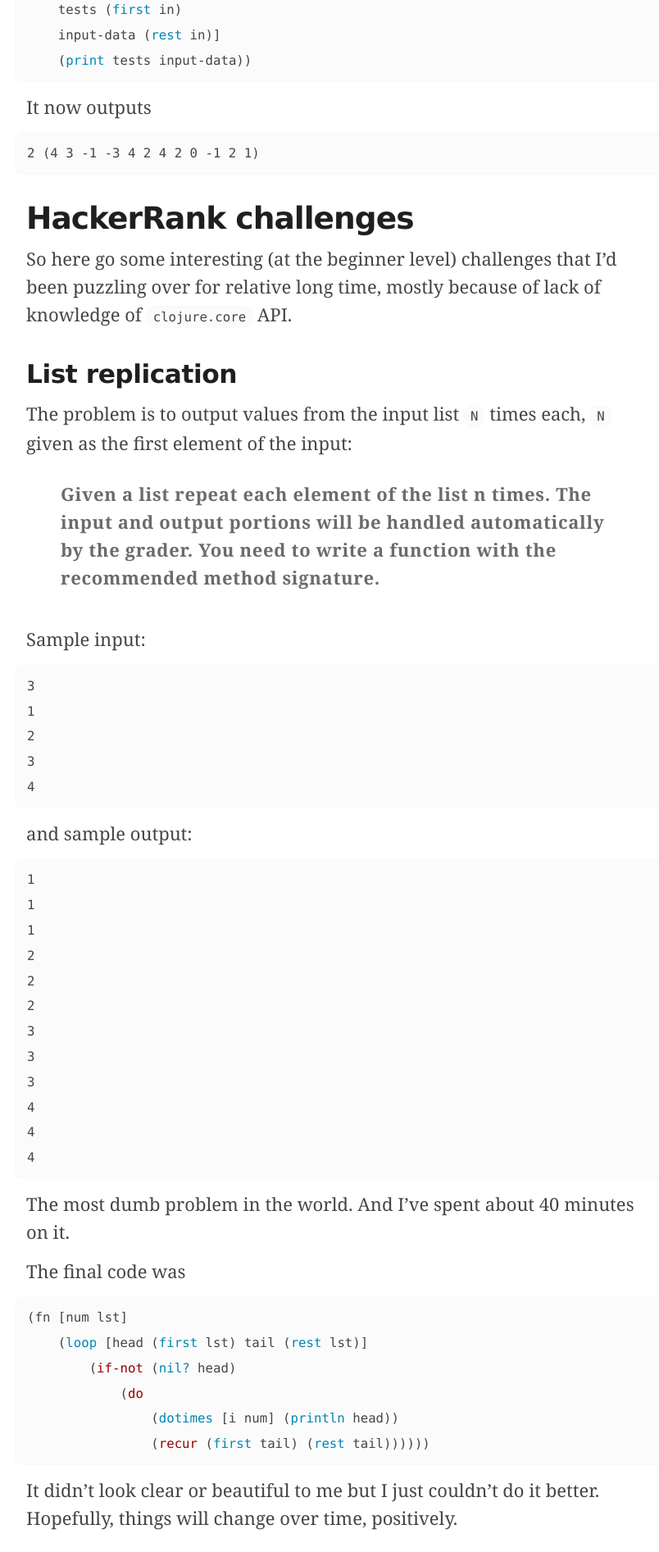
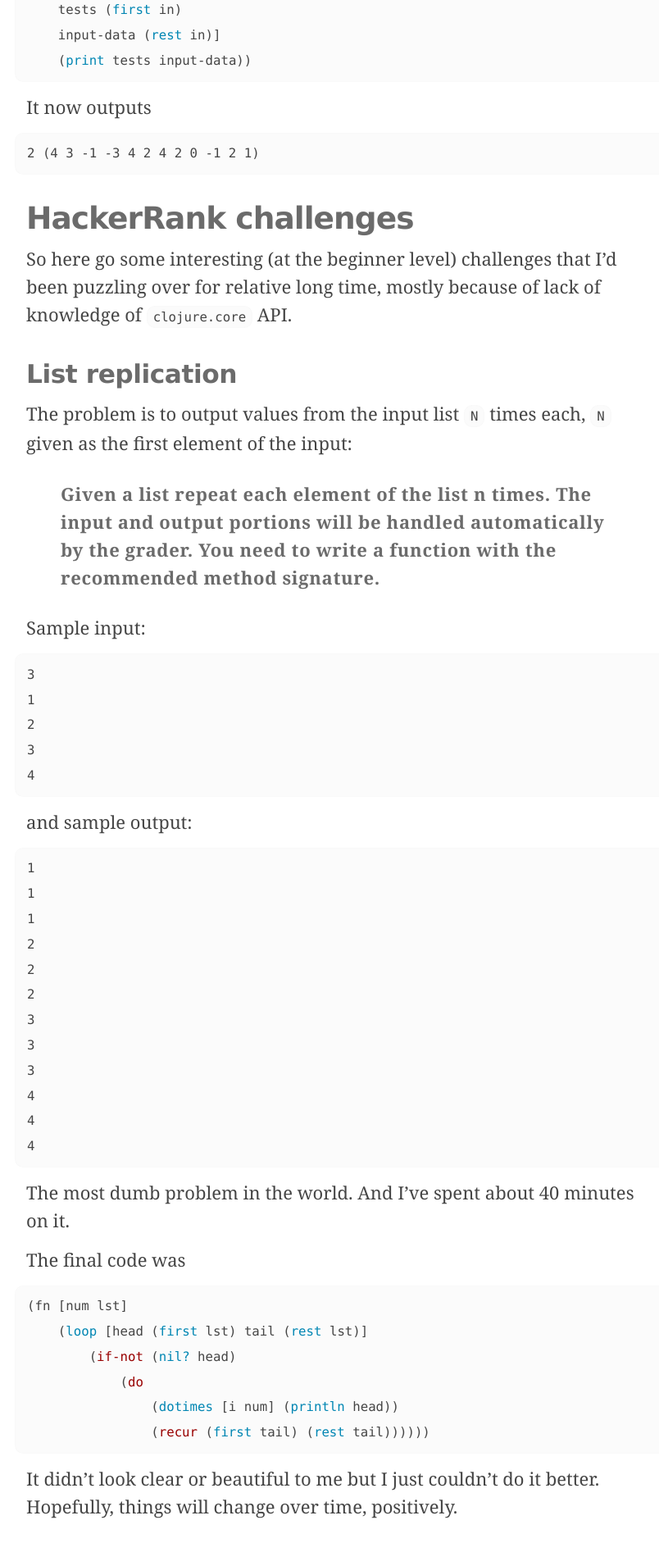
Before and after one commit to taxigy/taxigy.github.io, a Jekyll site: the page built from _posts/2015-08-03-learning-clojure.markdown, in a window 1280 px wide. Shown: the part 1893-3786 px from the top of the page at 82% size, without its empty margins (224-1028 px from the left). Built offline with Jekyll 4.4.1, drawn with Linux system fonts in a browser that asks for light colours; nearby versions of some CDN libraries; Markdown is read by kramdown in place of the engine named in the settings.

Commit message:
a little restyling

```diff
--- a/_includes/head.html
+++ b/_includes/head.html
@@ -1,7 +1,7 @@
 <head>
   <meta charset="utf-8">
   <meta http-equiv="X-UA-Compatible" content="IE=edge">
-  <meta name="viewport" content="width=device-width, initial-scale=1">
+  <meta name="viewport" content="width=device-width, initial-scale=1, user-scalable=no">
 
   <title>{% if page.title %}{{ page.title }} — {% endif %}{{ site.title }}</title>
   <meta name="description" content="{% if page.excerpt %}{{ page.excerpt | strip_html | strip_newlines | truncate: 160 }}{% else %}{{ site.description }}{% endif %}">
--- a/_sass/_base.scss
+++ b/_sass/_base.scss
@@ -7,6 +7,8 @@
     margin: 0;
     padding: 0;
 }
+
+
 
 
 
@@ -23,6 +25,10 @@
     color: $text-color;
     -webkit-text-size-adjust: 100%;
 
+    ::selection {
+        background: $subtle-color-light;
+    }
+
     @include media-query($sm) {
         font-size: $base-font-size * 1.1;
         line-height: $base-line-height * 1.1;
@@ -35,7 +41,7 @@
  * Set `margin-bottom` to maintain vertical rhythm
  */
 h1, h2, h3, h4, h5, h6,
-p, blockquote, pre,
+p, pre,
 ul, ol, dl, figure, hr,
 %vertical-rhythm {
     margin-bottom: $spacing-unit / 2;
@@ -84,6 +90,7 @@
 a {
     color: $accent-color;
     text-decoration: none;
+    transition: ease 0.15s;
 
     &:visited {
         color: $accent-color-dark;
@@ -91,7 +98,7 @@
 
     &:hover {
         color: $text-color;
-        text-decoration: underline;
+        // text-decoration: underline;
     }
 }
 
@@ -101,7 +108,7 @@
  * Blockquotes
  */
 blockquote {
-    padding: $spacing-unit / 2 0 $spacing-unit $spacing-unit;
+    padding: $spacing-unit / 2 0 $spacing-unit / 2 $spacing-unit;
     color: $text-color-light;
     // font-style: italic;
     // font-size: $base-font-size * 0.9;
--- a/_sass/_layout.scss
+++ b/_sass/_layout.scss
@@ -66,7 +66,8 @@
             a {
                 color: $text-color;
 
-                &:active {
+                &:active,
+                &:hover {
                     color: $accent-color;
                 }
             }
@@ -129,7 +130,8 @@
 
 .post-meta {
     color: $subtle-color;
-    font-weight: $base-font-weight * 3;
+    font-size: $base-font-size / 1.1;
+    font-family: $header-font-family;
     margin-bottom: $spacing-unit / 2;
 }
 
@@ -138,11 +140,12 @@
 }
 
 .post-content {
-    h1, h2, h3 {
+    %header {
         font-family: $header-font-family;
         font-weight: $header-font-weight;
         color: $text-color-dark;
         letter-spacing: -0.05em;
+
         @extend %divide-header-from-content;
     }
 
@@ -155,6 +158,8 @@
         line-height: $header-line-height;
         margin-bottom: $spacing-unit;
 
+        @extend %header;
+
         @include media-query($sm) {
             font-size: $header-font-size * 1.5;
             line-height: $header-line-height / 1.5 * 1.333;
@@ -166,6 +171,9 @@
         font-size: $header-font-size / 1.12;
         line-height: $header-line-height * 1.12;
         letter-spacing: -0.025em;
+        color: $text-color-light;
+
+        @extend %header;
 
         @include media-query($sm) {
             font-size: $header-font-size * 1.5 / 1.2;
@@ -177,6 +185,9 @@
         font-size: $header-font-size / 1.25;
         line-height: $header-line-height * 1.25;
         letter-spacing: -0.015em;
+        color: $text-color-light;
+
+        @extend %header;
 
         @include media-query($sm) {
             font-size: $header-font-size * 1.5 / 1.44;
--- a/css/main.scss
+++ b/css/main.scss
@@ -22,7 +22,7 @@
 // Accents
 $accent-color: #0e9d09;
 $accent-color-light: lighten($accent-color, 45%);
-$accent-color-dark: darken($accent-color, 15%);
+$accent-color-dark: darken($accent-color, 5%);
 
 $subtle-color: rgba(darken($background-color, 50%), 0.33);
 $subtle-color-light: lighten($subtle-color, 45%);
```
